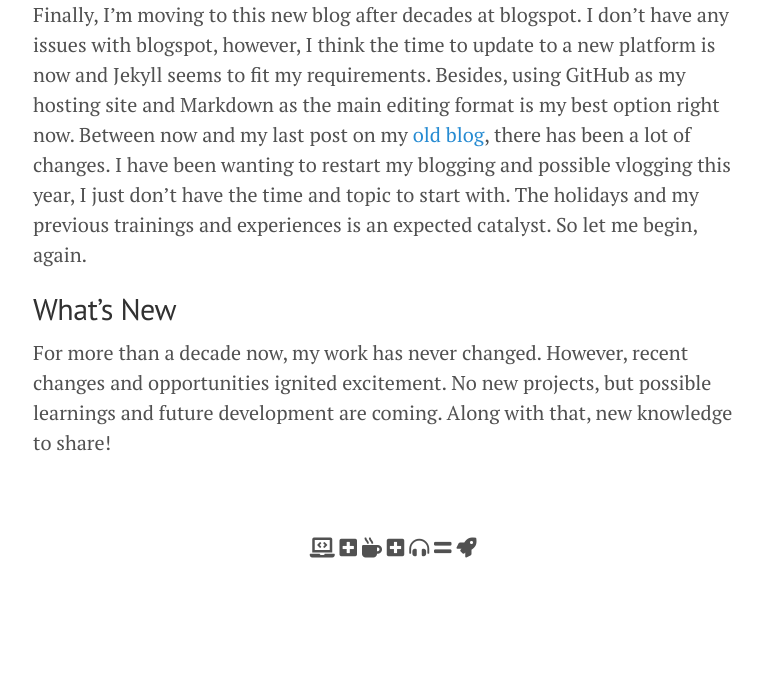
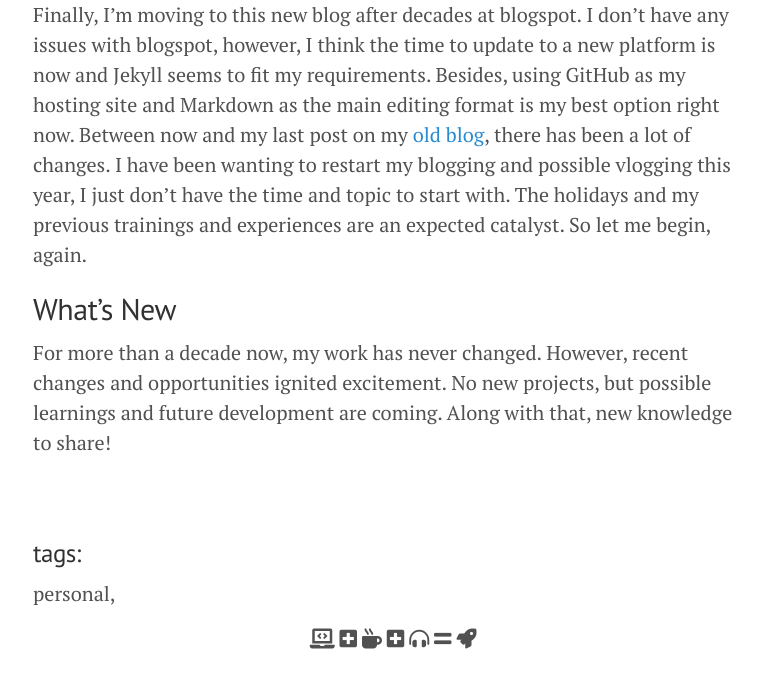
Before and after one commit to trashvin/trashvin.github.io, a Jekyll site: the page built from _posts/2020-12-20-the-new-blog.md, in a window 1280 px wide. Shown: the part 571-1250 px from the top of the page, without its empty margins (247-1010 px from the left). Built offline with Jekyll 4.4.1, drawn with Linux system fonts in a browser that asks for light colours; comment, search, counter and statistics services are not loaded; before the commit the page ends 1159 px from its top, so only the background shows below that.

Commit message:
with tags

```diff
--- a/_layouts/post.html
+++ b/_layouts/post.html
@@ -1,6 +1,7 @@
 ---
 layout: default
 comments: true
+tags : ["personal"]
 ---
 
 <div class="post">
@@ -8,6 +9,17 @@ comments: true
   <span class="post-date"><small>{{ page.date | date_to_string }}</small></span>
   {{ content }}
 </div>
+
+<h3>tags:</h3>
+{% for tag in site.tags %}
+<p>{{ tag[0] }}</p>
+<!-- <ul>
+  {% for post in tag[1] %}
+  <li><a href="{{ post.url }}">{{ post.title }}</a></li>
+  {% endfor %}
+</ul> -->
+{% endfor %}
+
 {% if page.comments %}
 <div id="disqus_thread"></div>
 <script>
@@ -20,14 +32,15 @@ comments: true
     this.page.identifier = 'marvin_blog_v2.0'; // Replace PAGE_IDENTIFIER with your page's unique identifier variable
   };
 
-    (function() { // DON'T EDIT BELOW THIS LINE
+  (function () { // DON'T EDIT BELOW THIS LINE
     var d = document, s = d.createElement('script');
     s.src = 'https://trashvin2.disqus.com/embed.js';
     s.setAttribute('data-timestamp', +new Date());
     (d.head || d.body).appendChild(s);
   })();
 </script>
-<noscript>Please enable JavaScript to view the <a href="https://disqus.com/?ref_noscript">comments powered by Disqus.</a></noscript>
+<noscript>Please enable JavaScript to view the <a href="https://disqus.com/?ref_noscript">comments powered by
+    Disqus.</a></noscript>
 {% endif %}
 
 {% if site.related_posts.size >= 1 %}
--- a/_posts/2020-12-20-the-new-blog.md
+++ b/_posts/2020-12-20-the-new-blog.md
@@ -1,12 +1,11 @@
 ---
 layout: post
 title: Blog v2.0
-comments: true
 tags: personal,
 ---
 ![new blog](https://i.imgur.com/7mAMqgG.jpg)
 
-Finally, I'm moving to this new blog after decades at blogspot. I don't have any issues with blogspot, however, I think the time to update to a new platform is now and Jekyll seems to fit my requirements. Besides, using GitHub as my hosting site and Markdown as the main editing format is my best option right now. Between now and my last post on my [old blog](https://trashvin.blogspot.com), there has been a lot of changes. I have been wanting to restart my blogging and possible vlogging this year, I just don't have the time and topic to start with. The holidays and my previous trainings and experiences is an expected catalyst. So let me begin, again.
+Finally, I'm moving to this new blog after decades at blogspot. I don't have any issues with blogspot, however, I think the time to update to a new platform is now and Jekyll seems to fit my requirements. Besides, using GitHub as my hosting site and Markdown as the main editing format is my best option right now. Between now and my last post on my [old blog](https://trashvin.blogspot.com), there has been a lot of changes. I have been wanting to restart my blogging and possible vlogging this year, I just don't have the time and topic to start with. The holidays and my previous trainings and experiences are an expected catalyst. So let me begin, again.
 
 ## What's New
 
```
Also changed, not shown: 1 other file. Lines whose indentation alone changed are shown as unchanged.
